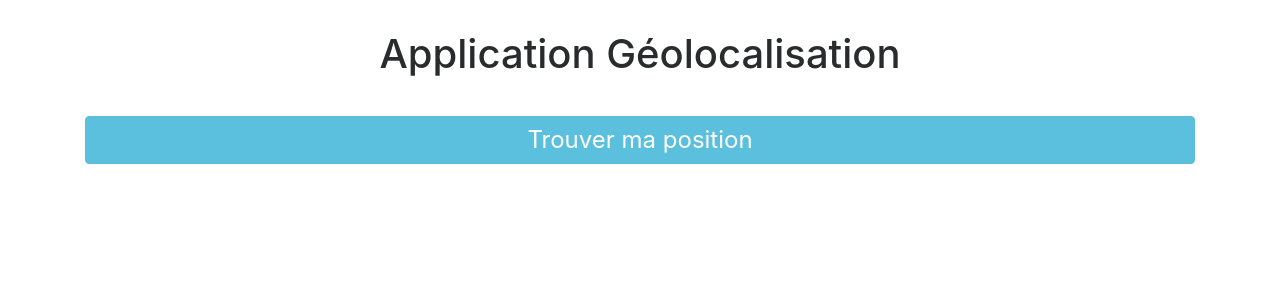
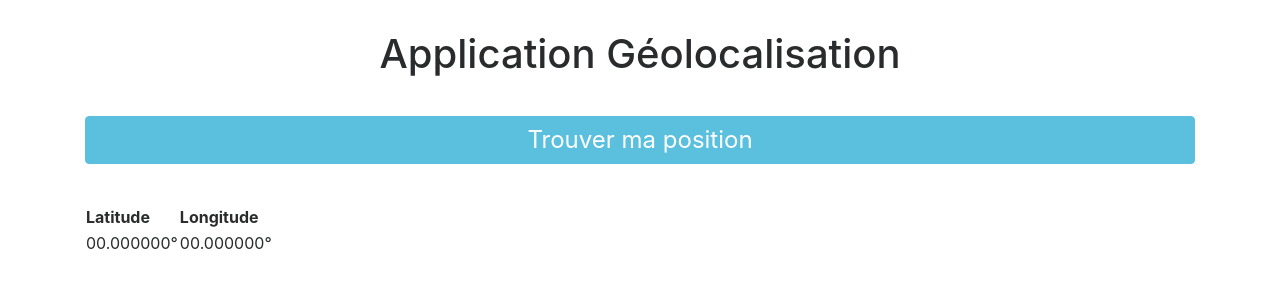
Before and after one commit to MathisLeRoyNivot/GeolocationApp, a plain HTML site: page index.html in a window 1280 px wide. Drawn offline with nearby package versions, Linux system fonts and the light colour scheme; some packages are replaced by stand-ins of ours.

Commit message:
Lat & Lng in a table

```diff
--- a/index.html
+++ b/index.html
@@ -39,7 +39,20 @@
       <p class="not-on-https">Not on HTTPS :( Most browsers require HTTPS to run the Geolocation API.</p>
       <p class="no-geolocation-support">The Geolocation API isn't supported in this browser :(</p>
 
-      <p class="coordinates">Latitude is <b class="latitude">00.000000°</b>, longitude is <b class="longitude">00.000000°</b>.</p>
+
+      <table>
+
+        <tr>
+          <th>Latitude</th>
+          <th>Longitude</th>
+        </tr>
+
+        <tr>
+          <td class="latitude">00.000000°</td>
+          <td class="longitude">00.000000°</td>
+        </tr>
+
+      </table>
 
       <div id="map">
         <div id="map-canvas"></div>
--- a/js/script.js
+++ b/js/script.js
@@ -34,7 +34,9 @@ $(document).ready(function($) {
         }
 
         let myPos_serialized = JSON.stringify(myPos);
+
         localStorage.setItem("Mes positions", myPos_serialized);
+
         let myPos_deserialized = JSON.parse(localStorage.getItem("myPos_serialized"));
         //console.log(myPos_deserialized);
 
```
